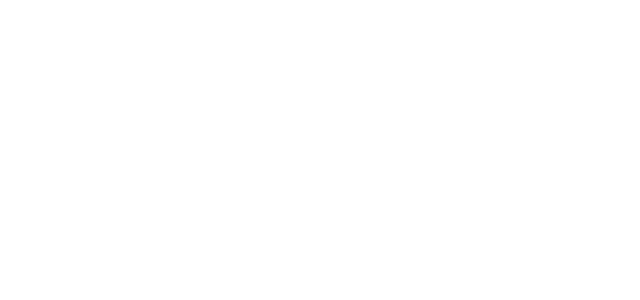
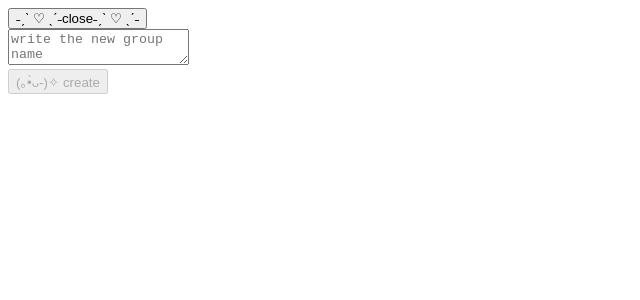
Before and after one commit to emptypockts/bubbles, a Nuxt app: page /createGroupCenter in a window 1280 px wide. Before the commit this address had no page. Shown: the top 300 px of the page, without its empty margins (0-640 px from the left). Built offline with nearby package versions, Linux system fonts and the light colour scheme.

Commit message:
started create group center

```diff
--- /dev/null
+++ b/pages/createGroupCenter.vue
@@ -0,0 +1,96 @@
+<template>
+    <div class="block-form">
+    <button @click="$emit('close')">
+        ˗ˏˋ ♡ ˎˊ˗close˗ˏˋ ♡ ˎˊ˗
+    </button>
+    <form @submit.prevent="createGroup" >
+        <textarea v-model="groupName" placeholder="write the new group name" class="input-field"/>
+        <div>
+            <button type="submit" :disabled="isLoading||groupExists||!groupName" class="submit-button">
+                (｡•̀ᴗ-)✧ create
+            </button>
+        </div>
+        <div style="font-size: 14px">
+                {{ errorMessage }}
+            </div>
+    </form>
+</div>
+</template>
+<script setup>
+
+import { ref,onMounted } from 'vue';
+const groupName=ref('');
+const errorMessage=ref('');
+const props= defineProps({
+    userName:String
+});
+const isLoading=ref(false);
+const groupExists=ref(false);
+const createGroup=async ()=>{
+    console.log('checking if group exists',groupName.value);
+    isLoading.value=true;
+    const token = localStorage.getItem('token');
+    const params = new URLSearchParams({
+        userName:props.userName,
+        token:token
+    });
+
+    try{
+        const response = await $fetch(`/api/get_my_groups?${params.toString()}`,{
+            baseURL:useRuntimeConfig().public.apiBaseURL,
+            method:'GET'
+        })
+        const groupFilter= response.filter(element=>element.name===groupName.value)
+
+        if (groupFilter.length>0){
+            groupExists.value=true;
+            console.error('group exists')
+            showTempMessage(errorMessage,'group exists already try another name (￣▽￣;)ゞ',2000);
+
+        }
+        else{
+            console.log('group doesnt exist please proceed!')
+        }
+    }
+    catch(err){
+        console.error('error trying to call api',err)
+    }
+    finally{
+
+        isLoading.value=false;
+        groupExists.value=false;
+    }
+
+}
+</script>
+
+
+<style>
+.user-item{
+    color:white;
+}
+
+.search-field {
+  display: flex;
+  width: 280px;
+  transition: all 0.3s ease;
+  background: rgba(186, 80, 163, 0.356);
+  padding: 10px;
+  border-radius: 24px;
+  color: rgba(255, 255, 255, 0.71);
+  height: auto;
+  color: white;
+  margin-bottom: 20px;
+}
+.search-field::placeholder {
+  color: rgba(255, 255, 255, 0.822);
+}
+.search-field:focus {
+  border-color: rgba(224, 207, 223, 0.8);
+  /* Bubble's pink color */
+  box-shadow: 0 0 10px rgba(250, 101, 242, 0.4);
+  /* Glow effect */
+}
+
+
+</style>
--- a/pages/playground.vue
+++ b/pages/playground.vue
@@ -71,12 +71,18 @@
         <button @click="backToPlayground()" class="modify-button">
           playground
         </button>
+        <button @click="createGroup()" class="modify-button">
+        create group
+        </button>
       </div>
 
     </div>
   </div>
   <div class="floating-group-center">
       <groupCenter v-if="groupGui" :group_id="selectedGroupId" :userName="userName" :groupName="selectedGroupName" @close="groupGui=false"/>
+      </div>
+      <div class="floating-group-center">
+        <createGroupCenter v-if="createGroupGui" :userName="userName" @close="createGroupGui=false"/>
       </div>
 
 </template>
@@ -91,6 +97,7 @@
 import { formatDateAgo } from '#imports';
 import ai from './ai.vue';
 import groupCenter from './groupCenter.vue';
+import createGroupCenter from './createGroupCenter.vue';
 const webSocketUrl = 'wss://wss.dahoncho.com';
 const isConnected = ref(false);
 const { $websocket } = useNuxtApp();
@@ -112,6 +119,8 @@
 const showMenu = ref(false);
 const selectedGroupId = ref(null);
 const selectedGroupName=ref(null);
+const createGroupGui=ref(false);
+const groupName=ref();
 const toggleMenu = () => {
   showMenu.value = !showMenu.value
 };
@@ -250,6 +259,10 @@
   console.log('the username is ', userName.value);
   console.log('the group name is',selectedGroupName.value);
 };
+const createGroup = async()=>{
+  createGroupGui.value=true;
+  userName.value=localStorage.getItem('userName');
+}
 const go_to_group= async (groupId,groupName)=>{
   selectedGroupId.value =groupId;
   selectedGroupName.value=groupName;
--- /dev/null
+++ b/utils/timeouts.js
@@ -0,0 +1,7 @@
+export const showTempMessage = (ref,message,duration=3000)=>{
+ref.value= message;
+setTimeout(()=>{
+    ref.value='';
+
+},duration);
+};
```
